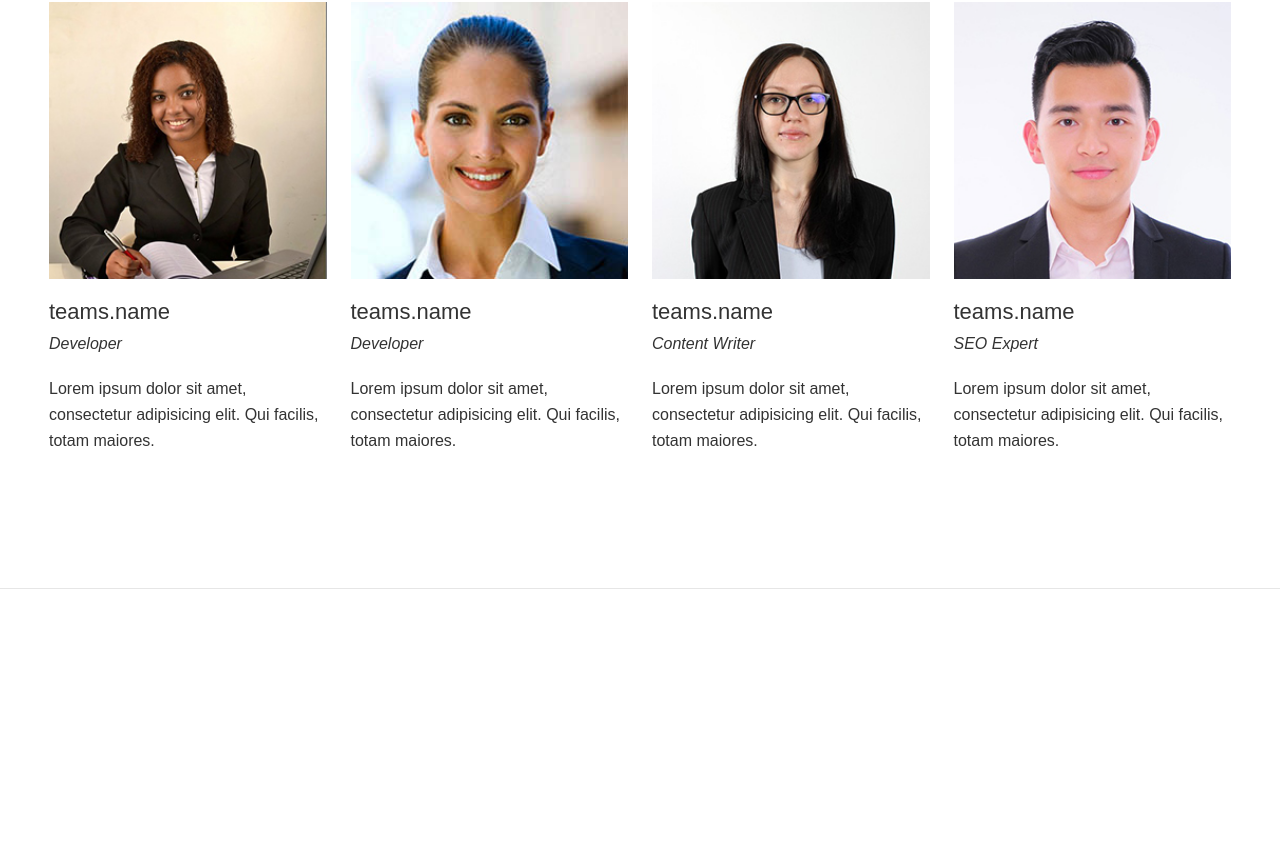
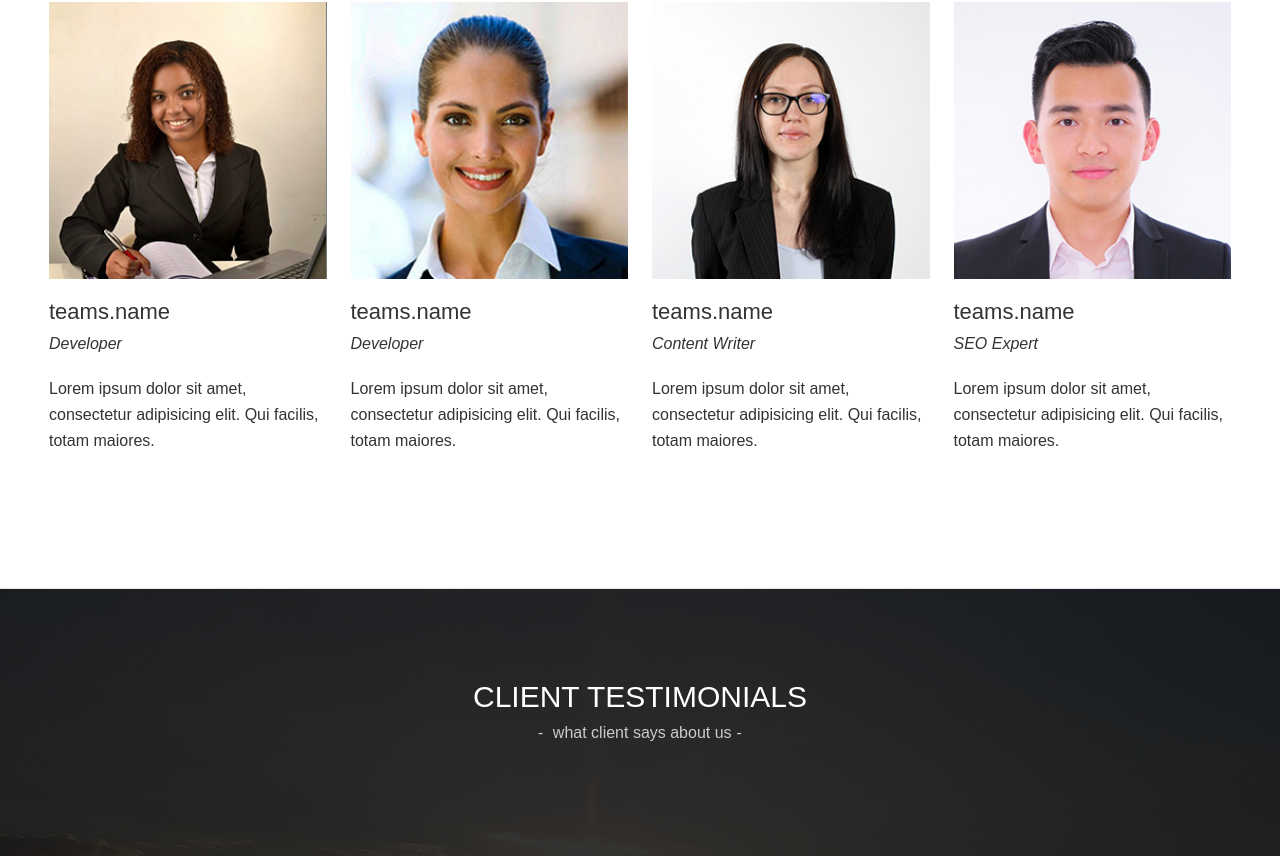
Before and after one commit to SubinBudhathoki58/corporate, a React (Create React App) app: page / in a window 1280 px wide. Shown: the part 3620-4476 px from the top of the page. Before the commit the page ends 4209 px from the top, so only its background shows below. Built offline with nearby package versions, Linux system fonts and the light colour scheme.

Commit message:
updationMade

```diff
--- a/src/App.js
+++ b/src/App.js
@@ -6,6 +6,7 @@ import AppAbout from './Components/about';
 import AppServices from './Components/AppServices';
 import AppWorks from './Components/works';
 import AppTeams from './Components/team';
+import AppTestimonials from './Components/testimonial';
 
 function App() {
   return (
@@ -19,6 +20,7 @@ function App() {
         <AppServices/>
         <AppWorks/>
         <AppTeams/>
+        <AppTestimonials/>
       </main>
 
 
--- /dev/null
+++ b/src/Components/testimonial.js
@@ -0,0 +1,13 @@
+import Container from "react-bootstrap/Container";
+export default function AppTestimonials(){
+    return(
+        <section id="testimonials" className="testimonials-block">
+            <Container fluid>
+                <div className="title-holder">
+                    <h2>Client Testimonials</h2>
+                    <div className="subtitle"> what client says about us</div>
+                </div>
+            </Container>
+        </section>
+    )
+}
```
